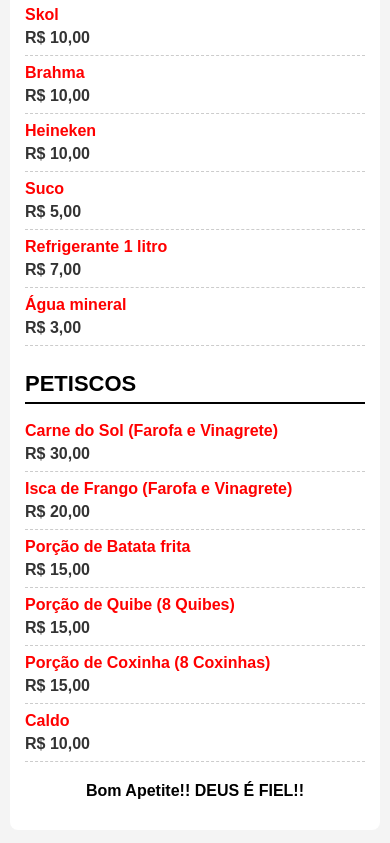
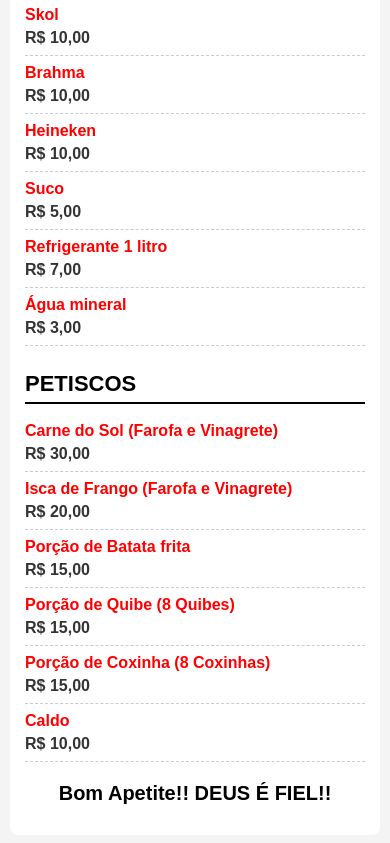
Before and after one commit to Nyaztho/Cardapio, a plain HTML site: page index.html in a window 390 px wide. Shown: the part 471-1314 px from the top of the page. Drawn offline with Linux system fonts and the light colour scheme.

Commit message:
Atualizar o index.html

```diff
--- a/index.html
+++ b/index.html
@@ -77,10 +77,10 @@
     }
     .footer {
         text-align: center;
-        margin-top: 50px; /* aumentei aqui para descer o texto */
+        margin-top: 50px;
         font-weight: bold;
         color: #000;
-        font-size: 20px;
+        font-size: 26px; /* Aumentei aqui */
     }
 
     /* Botão + no canto superior direito */
@@ -124,7 +124,7 @@
         box-shadow: 0 2px 6px rgba(0,0,0,0.3);
         transition: background-color 0.3s ease, opacity 0.3s ease;
         z-index: 1000;
-        display: none; /* sumido no início */
+        display: none;
     }
     #decrease-font-btn:hover:not(:disabled) {
         background-color: #444;
@@ -134,7 +134,6 @@
         cursor: not-allowed;
     }
 
-    /* Responsivo */
     @media (max-width: 400px) {
         body {
             padding: 10px;
@@ -172,7 +171,7 @@
             font-weight: 600;
         }
         .footer {
-            font-size: 16px;
+            font-size: 20px; /* Também aumenta no mobile */
             margin-top: 20px;
         }
     }
@@ -222,11 +221,8 @@
     </div>
 
 <script>
-    // Tamanhos base
     const baseH2Size = 22;
     const baseLiSize = 16;
-
-    // Limites máximos
     const maxH2Size = 36;
     const maxLiSize = 26;
 
```
